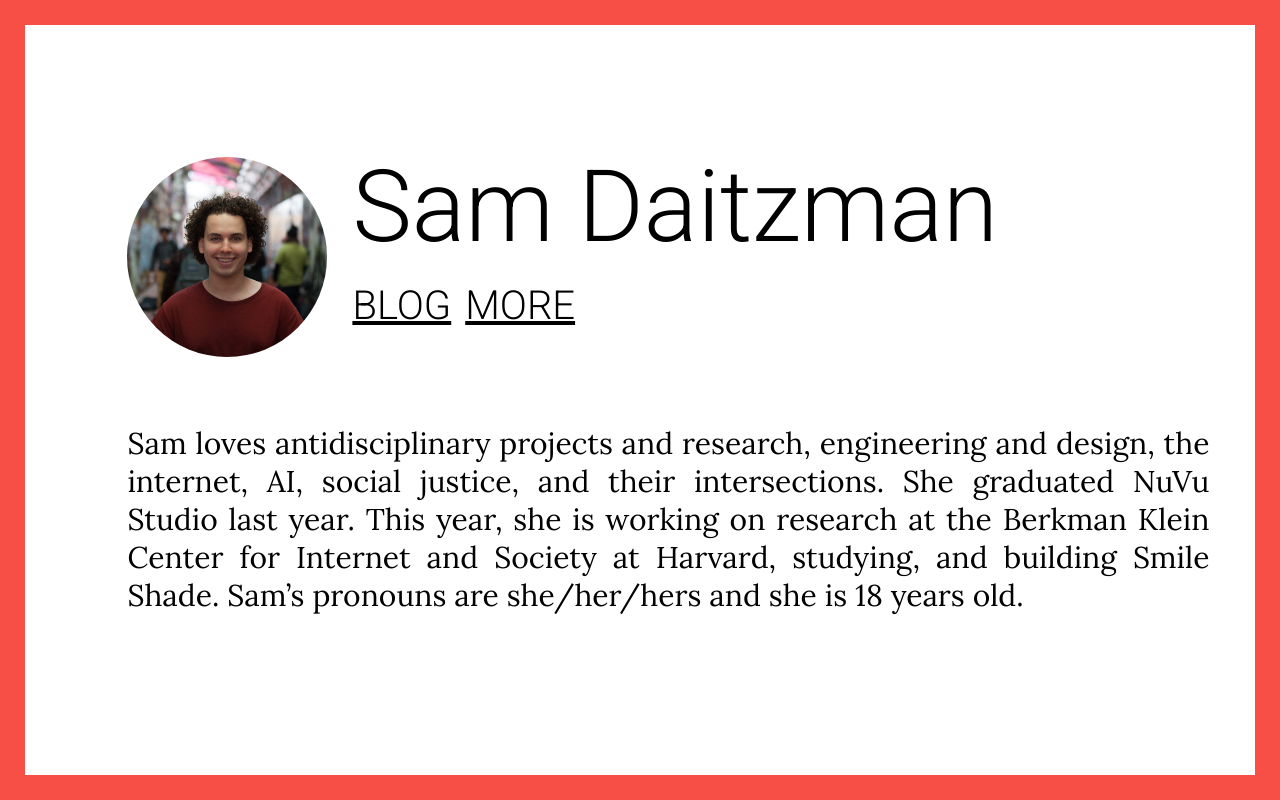
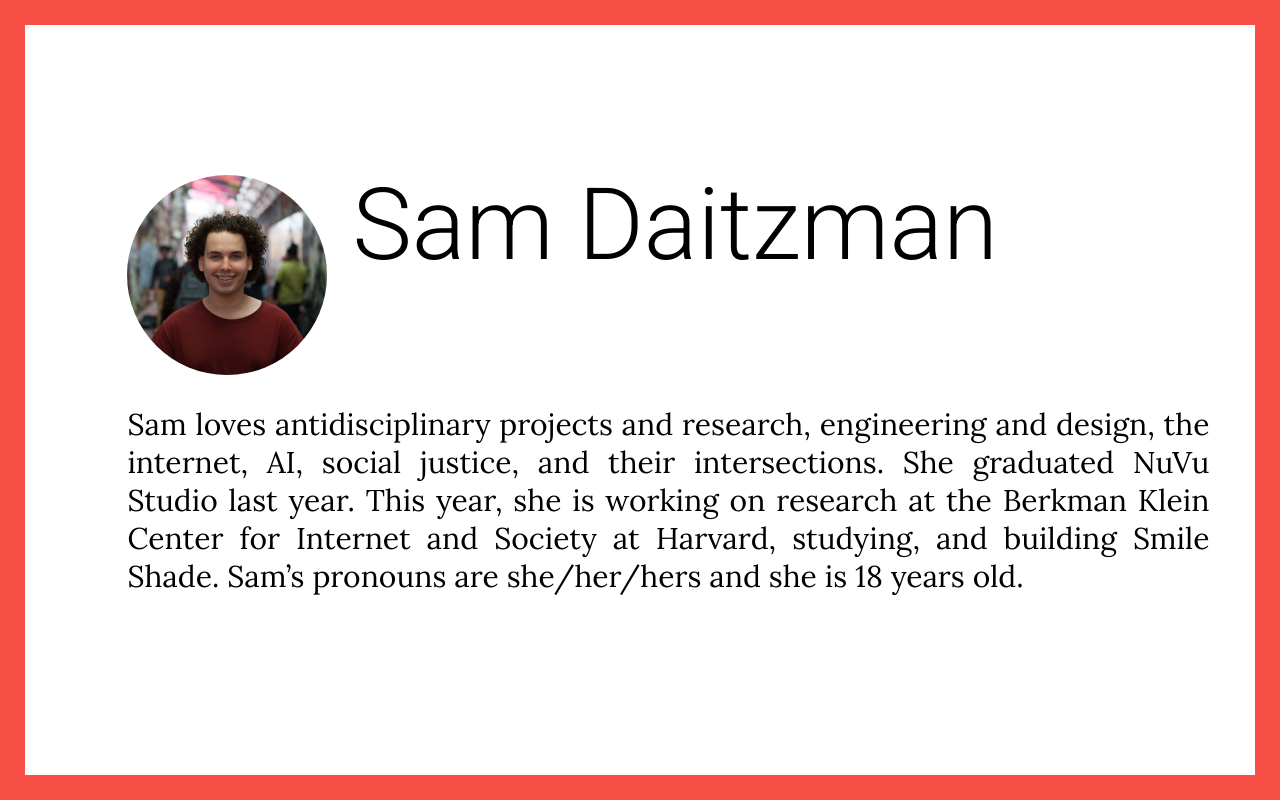
Before and after one commit to sdaitzman/website_january_2018, a website: page code/index.html in a window 1280 px wide. Drawn offline with nearby package versions, Linux system fonts and the light colour scheme.

Commit message:
teporarily remove nav

```diff
--- a/code/index.html
+++ b/code/index.html
@@ -15,15 +15,7 @@
     <div class="body-container">
       <header class="page-header">
         <img class="me-photo" src="/face.jpg" alt="">
-        <div class="header-text">
-          <h1 class="page-title">Sam Daitzman</h1>
-          <nav>
-            <ul class="nav-list">
-              <li><a href="#">BLOG</a></li>
-              <li><a href="#">MORE</a></li>
-            </ul>
-          </nav>
-        </div>
+        <h1 class="page-title">Sam Daitzman</h1>
       </header>
       <p class="about-me">
         Sam loves antidisciplinary projects and research, engineering and design, the internet, AI, social justice, and their intersections.  She graduated NuVu Studio last year.  This year, she is working on research at the Berkman Klein Center for Internet and Society at Harvard, studying, and building Smile Shade. Sam’s pronouns are she/her/hers and she is 18 years old.
--- a/code/styles.css
+++ b/code/styles.css
@@ -34,26 +34,6 @@ body {
   font-weight: 300;
   margin: 0;
   line-height: 1;
-}
-
-.nav-list {
-  margin: 25px 0 65px;
-  list-style: none;
-  padding: 0;
-}
-
-.nav-list li {
-  display: inline;
-  margin-right: 10px;
-}
-
-.nav-list li a {
-  font: 40px "Roboto";
-  color: black;
-}
-
-.nav-list li a:hover {
-  color: #42C0FF;
 }
 
 .me-photo {
```
